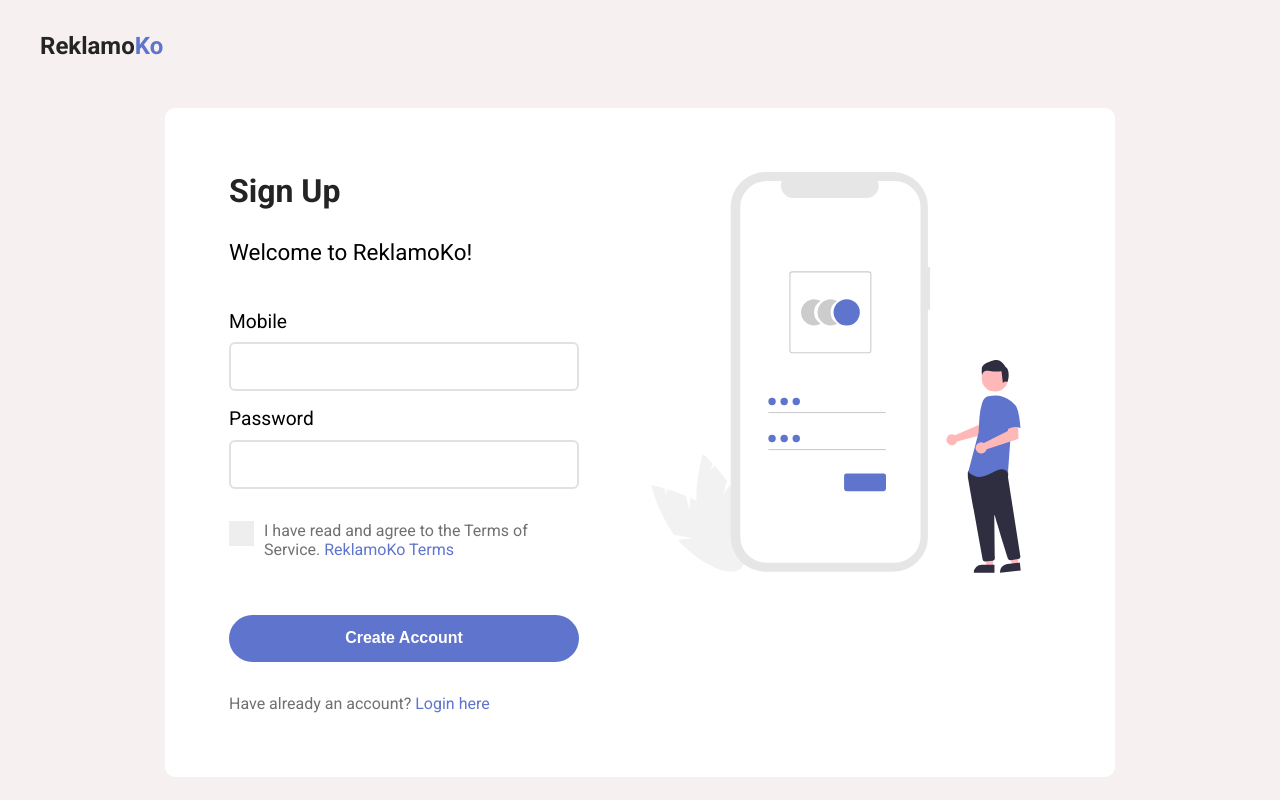
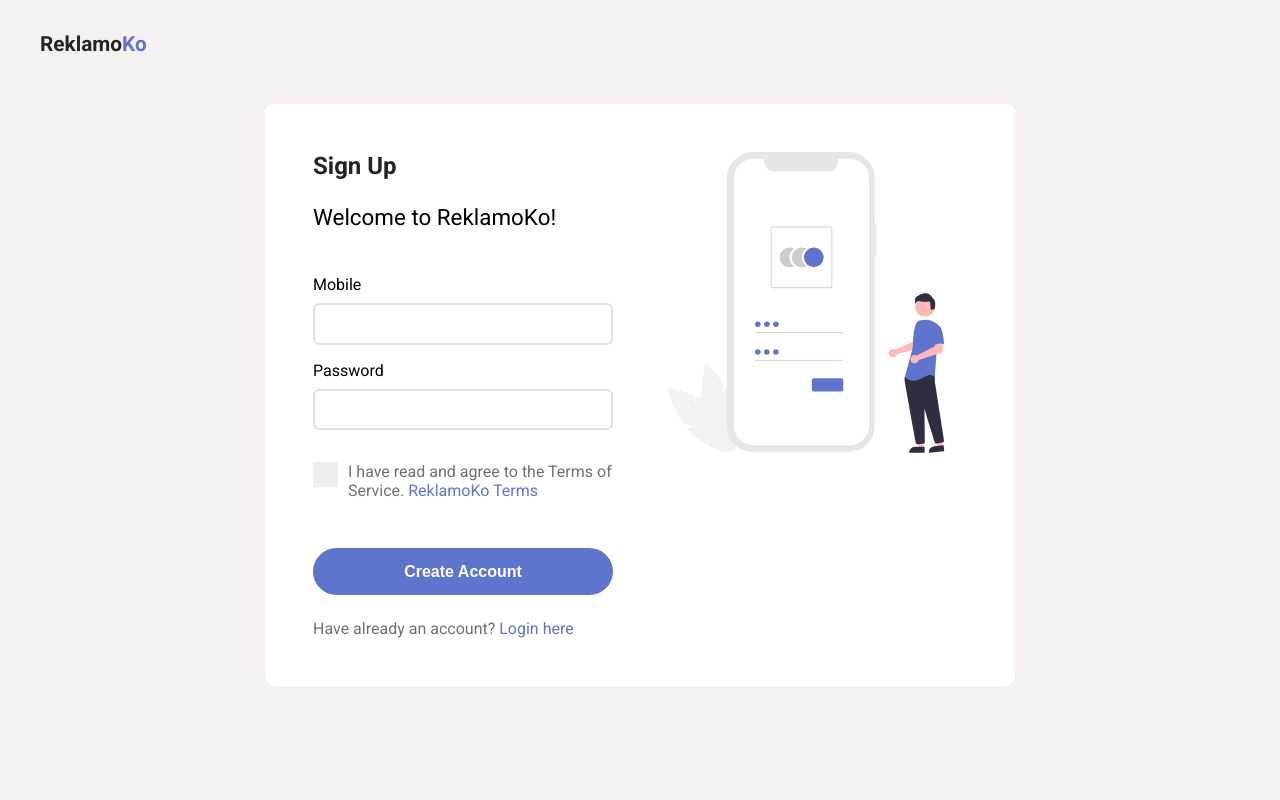
Before and after one commit to arsi21/ReklamoKo, a PHP site: page /signup.html in a window 1280 px wide. Run offline with PHP 8.4, Linux system fonts and the light colour scheme; style sheets or scripts are compiled from the project's sources.

Commit message:
fix font size

```diff
--- a/src/_find_your_account.html
+++ b/src/_find_your_account.html
@@ -23,7 +23,8 @@
                     <h1 class="home-title">Find Your Account</h1>
                     <p class="paragraph-helper">Please enter your mobile number to search for your account.</p>
 
-                    <input id="mobile_input" type="number" name="mobileNum" placeholder="Mobile number">
+                    <input id="mobile_input" class="home-input" type="number" name="mobileNum"
+                        placeholder="Mobile number">
 
                     <div class="container-home-btn">
                         <input class="cancel-button" type="submit" value="Cancel">
--- a/src/sass/abstracts/_variables.scss
+++ b/src/sass/abstracts/_variables.scss
@@ -3,6 +3,7 @@ $fw-400: 400;
 $fw-700: 700;
 
 //font size
+$fs-small: 0.8rem;
 $fs-regular: 1rem;
 $fs-medium: clamp(1rem, 5vw, 1.2rem);
 
--- a/src/sass/base/_typography.scss
+++ b/src/sass/base/_typography.scss
@@ -12,7 +12,7 @@ body {
 .home-logo {
     a {
         font-weight: variables.$fw-700;
-        font-size: 1.5rem;
+        font-size: 1.3rem;
         color: variables.$clr-font-dark;
 
         .logo-span {
@@ -22,7 +22,7 @@ body {
 }
 
 .home-title {
-    font-size: clamp(1.8rem, 3vw, 2rem);
+    font-size: 1.5rem;
     font-weight: variables.$fw-700;
     color: variables.$clr-font-dark;
 }
--- a/src/sass/components/_buttons.scss
+++ b/src/sass/components/_buttons.scss
@@ -16,7 +16,7 @@ input[type=submit].home-pri-button {
 }
 
 input[type=submit].sec-button {
-    font-size: clamp(0.8rem, 5vw, 1rem);
+    font-size: variables.$fs-small;
     font-weight: variables.$fw-700;
     padding-block: 0.4em;
     padding-inline: 1em;
@@ -31,7 +31,7 @@ input[type=submit].sec-button {
 }
 
 input[type=submit].cancel-button {
-    font-size: clamp(0.8rem, 5vw, 1rem);
+    font-size: variables.$fs-small;
     font-weight: variables.$fw-700;
     padding-block: 0.4em;
     padding-inline: 1em;
--- a/src/sass/components/_home_form.scss
+++ /dev/null
@@ -1,40 +0,0 @@
-@use '../abstracts/variables';
-
-.home-card {
-    padding-top: 3em;
-    background-color: variables.$clr-light;
-}
-
-.card-left-col {
-    max-width: 350px;
-}
-
-.home-card-form-container {
-    max-width: 450px;
-}
-
-
-@media (min-width: 38em) {
-    .home-card-background {
-        background-color: rgb(247, 240, 240);
-    }
-
-    .home-card {
-        padding: clamp(3rem, 8vw, 4rem);
-        border-radius: 10px;
-    }
-
-    .home-card-with-img {
-        max-width: calc(350px + 6em);
-    }
-
-    .home-card-no-img {
-        max-width: calc(500px + 6em);
-    }
-}
-
-@media (min-width: 63em) {
-    .home-card-with-img {
-        max-width: 950px;
-    }
-}
--- a/src/sass/components/_input.scss
+++ b/src/sass/components/_input.scss
@@ -1,17 +1,14 @@
 @use '../abstracts/variables';
 
-input[type=text],
-input[type=password],
-input[type=number] {
+input[type=text].home-input,
+input[type=password].home-input,
+input[type=number].home-input {
     padding: 0.6em;
     border-radius: 6px;
     border: 2px solid #E1E1E1;
-    font-size: variables.$fs-medium;
+    font-size: variables.$fs-regular;
     width: 100%;
 }
-
-
-
 
 
 
@@ -28,75 +25,3 @@ input::-webkit-inner-spin-button {
 input[type=number] {
     -moz-appearance: textfield;
 }
-
-
-
-
-
-
-
-
-
-//////////////////////stye for checkbox in home
-
-/* The container */
-.agree-terms-checkbox {
-    display: block;
-    position: relative;
-    padding-left: 35px;
-    cursor: pointer;
-    -webkit-user-select: none;
-    -moz-user-select: none;
-    -ms-user-select: none;
-    user-select: none;
-}
-
-/* Hide the browser's default checkbox */
-.agree-terms-checkbox input {
-    position: absolute;
-    opacity: 0;
-    cursor: pointer;
-    height: 0;
-    width: 0;
-}
-
-/* Create a custom checkbox */
-.checkmark {
-    position: absolute;
-    top: 0;
-    left: 0;
-    height: 25px;
-    width: 25px;
-    background-color: #eee;
-}
-
-
-/* When the checkbox is checked, add a blue background */
-.agree-terms-checkbox input:checked~.checkmark {
-    background-color: #2196F3;
-}
-
-/* Create the checkmark/indicator (hidden when not checked) */
-.checkmark:after {
-    content: "";
-    position: absolute;
-    display: none;
-}
-
-/* Show the checkmark when checked */
-.agree-terms-checkbox input:checked~.checkmark:after {
-    display: block;
-}
-
-/* Style the checkmark/indicator */
-.agree-terms-checkbox .checkmark:after {
-    left: 10px;
-    top: 7px;
-    width: 5px;
-    height: 10px;
-    border: solid white;
-    border-width: 0 3px 3px 0;
-    -webkit-transform: rotate(45deg);
-    -ms-transform: rotate(45deg);
-    transform: rotate(45deg);
-}
--- a/src/sass/components/_label.scss
+++ b/src/sass/components/_label.scss
@@ -1,5 +1,5 @@
 @use '../abstracts/variables';
 
-label.input-lbl {
-    font-size: variables.$fs-medium;
+.home-input-lbl {
+    font-size: variables.$fs-regular;
 }
--- a/src/sass/layout/_home_form.scss
+++ b/src/sass/layout/_home_form.scss
@@ -1,16 +1,29 @@
+@use '../abstracts/variables';
+
 .home-card-background {
     margin: 1rem;
+
+    .home-card {
+        padding-top: 3em;
+        background-color: variables.$clr-light;
+
+        .home-card-form-container {
+            max-width: 400px;
+            margin-inline: auto;
+        }
+
+        .card-left-col {
+            max-width: 300px;
+        }
+    }
 }
 
-.home-card-form-container {
-    margin-inline: auto;
+
+.home-title {
+    margin-bottom: 1em;
 }
 
-.home-title {
-    margin-bottom: 0.9em;
-}
-
-.input-lbl {
+.home-input-lbl {
     display: block;
     margin-bottom: .6rem;
     margin-top: 1rem;
@@ -32,12 +45,23 @@
 
 @media (min-width: 38em) {
     .home-card-background {
+        background-color: rgb(247, 240, 240);
         margin-top: 2rem;
     }
 
     .home-card {
+        padding: 3rem;
+        border-radius: 10px;
         margin-top: 3em;
         margin-inline: auto;
+    }
+
+    .home-card-with-img {
+        max-width: calc(300px + 6em);
+    }
+
+    .home-card-no-img {
+        max-width: calc(400px + 6em);
     }
 }
 
@@ -46,4 +70,8 @@
         max-width: 1200px;
         margin-inline: auto;
     }
+
+    .home-card-with-img {
+        max-width: 750px;
+    }
 }
--- a/src/sass/layout/_home_form_with_img.scss
+++ b/src/sass/layout/_home_form_with_img.scss
@@ -6,34 +6,20 @@
     margin-inline: auto;
 }
 
-.home-sec-title {
-    margin-bottom: 2em;
-}
-
-.agree-terms-checkbox {
-    margin-top: 2rem;
-}
-
 input[type=submit].home-pri-button {
-    margin-top: 3.5rem;
-}
-
-a.forgot-pwd {
-    display: block;
-    width: 15ch;
-    margin-top: 4rem;
+    margin-top: 3rem;
 }
 
 p.question {
-    margin-top: 2rem;
+    margin-top: 1.5rem;
 }
 
 
 @media (min-width: 63em) {
     .form-img {
         display: block;
-        max-width: min(45vw, 400px);
-        max-height: min(45vw, 450px);
+        max-width: min(45vw, 300px);
+        max-height: min(45vw, 350px);
         margin-left: auto;
     }
 
--- a/src/sass/pages/_landing.scss
+++ b/src/sass/pages/_landing.scss
@@ -19,7 +19,7 @@
 .hero-section {
 
     .hero-left-column {
-        margin-top: 8rem;
+        margin-top: 5rem;
         text-align: center;
 
         .hero-header {
@@ -103,7 +103,7 @@ nav.menu-btn {
             text-decoration: none;
             display: block;
             padding: 0.5em;
-            font-size: 1.3em;
+            font-size: variables.$fs-regular;
             text-align: right;
 
             &:hover {
@@ -150,7 +150,7 @@ nav.menu-btn {
 
             a {
                 color: variables.$clr-accent;
-                font-size: clamp(1rem, 8vw, 1.2rem);
+                font-size: variables.$fs-regular;
             }
 
             ul.landing-pri-nav {
@@ -208,7 +208,6 @@ nav.menu-btn {
             overflow: visible;
 
             img {
-
                 margin-right: -7%;
                 width: min(60vw, 900px);
             }
--- a/src/sass/pages/_login.scss
+++ b/src/sass/pages/_login.scss
@@ -0,0 +1,5 @@
+a.forgot-pwd {
+    display: block;
+    width: 15ch;
+    margin-top: 4rem;
+}
--- a/src/sass/pages/_signup.scss
+++ b/src/sass/pages/_signup.scss
@@ -0,0 +1,72 @@
+.home-sec-title {
+    margin-bottom: 2em;
+}
+
+.agree-terms-checkbox {
+    margin-top: 2rem;
+}
+
+
+//////////////////////stye for checkbox in home
+
+/* The container */
+.agree-terms-checkbox {
+    display: block;
+    position: relative;
+    padding-left: 35px;
+    cursor: pointer;
+    -webkit-user-select: none;
+    -moz-user-select: none;
+    -ms-user-select: none;
+    user-select: none;
+}
+
+/* Hide the browser's default checkbox */
+.agree-terms-checkbox input {
+    position: absolute;
+    opacity: 0;
+    cursor: pointer;
+    height: 0;
+    width: 0;
+}
+
+/* Create a custom checkbox */
+.checkmark {
+    position: absolute;
+    top: 0;
+    left: 0;
+    height: 25px;
+    width: 25px;
+    background-color: #eee;
+}
+
+
+/* When the checkbox is checked, add a blue background */
+.agree-terms-checkbox input:checked~.checkmark {
+    background-color: #2196F3;
+}
+
+/* Create the checkmark/indicator (hidden when not checked) */
+.checkmark:after {
+    content: "";
+    position: absolute;
+    display: none;
+}
+
+/* Show the checkmark when checked */
+.agree-terms-checkbox input:checked~.checkmark:after {
+    display: block;
+}
+
+/* Style the checkmark/indicator */
+.agree-terms-checkbox .checkmark:after {
+    left: 10px;
+    top: 7px;
+    width: 5px;
+    height: 10px;
+    border: solid white;
+    border-width: 0 3px 3px 0;
+    -webkit-transform: rotate(45deg);
+    -ms-transform: rotate(45deg);
+    transform: rotate(45deg);
+}
--- a/src/sass/style.scss
+++ b/src/sass/style.scss
@@ -14,8 +14,7 @@
 @forward "components/input";
 @forward "components/link";
 @forward "components/label";
-@forward "components/home_form";
-@forward "components/paragraph_helper";
+@forward "components/paragraph";
 @forward "components/img";
 
 @forward "pages/landing";
--- a/src/signup.html
+++ b/src/signup.html
@@ -24,13 +24,13 @@
 
                     <h2 class="home-sec-title">Welcome to ReklamoKo!</h2>
 
-                    <label class="input-lbl mobile-input" for="mobile_input">Mobile</label>
-                    <input id="mobile_input" type="number" name="uname">
+                    <label class="home-input-lbl mobile-input" for="mobile_input">Mobile</label>
+                    <input id="mobile_input" class="home-input" type="number" name="uname">
 
 
                     <div class="input-lbl pwd-input">
-                        <label class="input-lbl" for="password_input">Password</label>
-                        <input id="password_input" type="password" name="password">
+                        <label class="home-input-lbl" for="password_input">Password</label>
+                        <input id="password_input" class="home-input" type="password" name="password">
                     </div>
 
                     <div class="agree-terms-checkbox">
```
Also changed, not shown: src/login.html (+4 -4 lines), src/sass/components/_h2.scss (deleted), src/sass/components/_paragraph.scss (renamed from src/sass/components/_paragraph_helper.scss).
